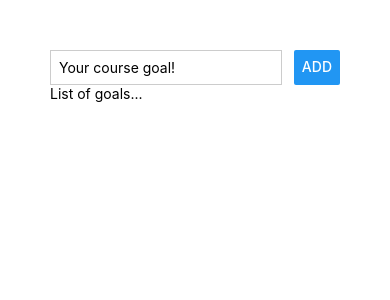
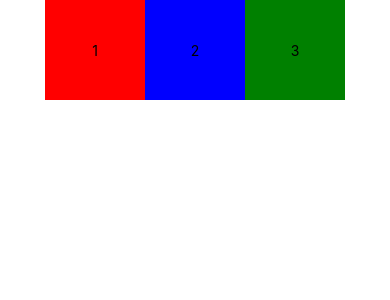
Before and after one commit to Sergei29/react-native-expo-training, a React Native app: screen / in a window 390 px wide. Shown: the top 300 px of the page. Built offline with nearby package versions, Linux system fonts and the light colour scheme.

Commit message:
feat: three squares flexbox

```diff
--- a/App.tsx
+++ b/App.tsx
@@ -1,38 +1,49 @@
 import { StatusBar } from "expo-status-bar";
-import { StyleSheet, Text, View, Button, TextInput } from "react-native";
+import { StyleSheet, Text, View } from "react-native";
 
 export default function App() {
-  const handleClick = () => {
-    console.log("clicked!");
-  };
-
   return (
     <View style={styles.appContainer}>
-      <View style={styles.inputContainer}>
-        <TextInput style={styles.textInput} placeholder="Your course goal!" />
-        <Button onPress={() => {}} title="Add" />
+      <View style={styles.one}>
+        <Text>1</Text>
       </View>
-      <View>
-        <Text>List of goals...</Text>
+      <View style={styles.two}>
+        <Text>2</Text>
+      </View>
+      <View style={styles.three}>
+        <Text>3</Text>
       </View>
     </View>
   );
 }
 
+const square = {
+  width: 100,
+  height: 100,
+};
 const styles = StyleSheet.create({
   appContainer: {
-    padding: 50,
+    // alignItems: "center",
+    justifyContent: "center",
+    height: "30%",
+    flexDirection: "row",
   },
-  inputContainer: {
-    display: "flex",
-    flexDirection: "row",
-    justifyContent: "space-between",
+  one: {
+    backgroundColor: "red",
+    alignItems: "center",
+    justifyContent: "center",
+    ...square,
   },
-  textInput: {
-    borderWidth: 1,
-    borderColor: "#cccccc",
-    width: "80%",
-    marginRight: 8,
-    padding: 8,
+  two: {
+    backgroundColor: "blue",
+    alignItems: "center",
+    justifyContent: "center",
+    ...square,
+  },
+  three: {
+    backgroundColor: "green",
+    alignItems: "center",
+    justifyContent: "center",
+    ...square,
   },
 });
```
